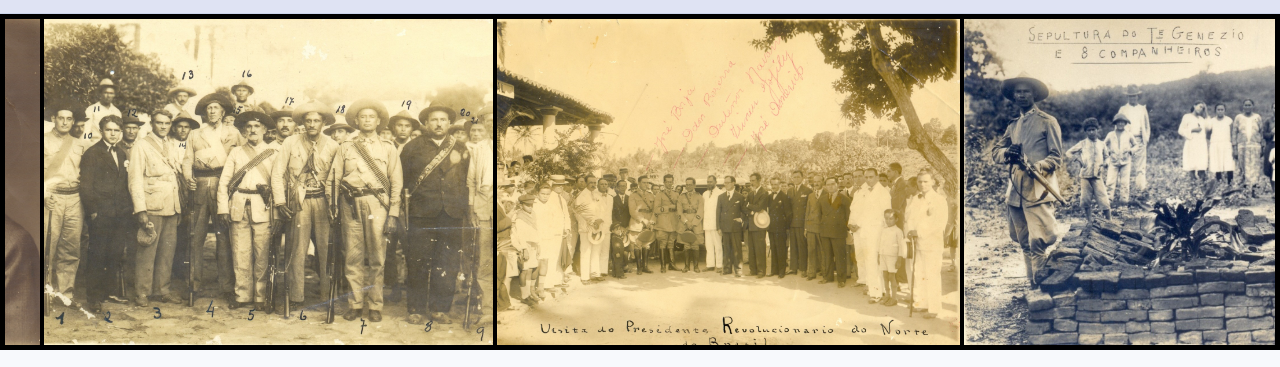
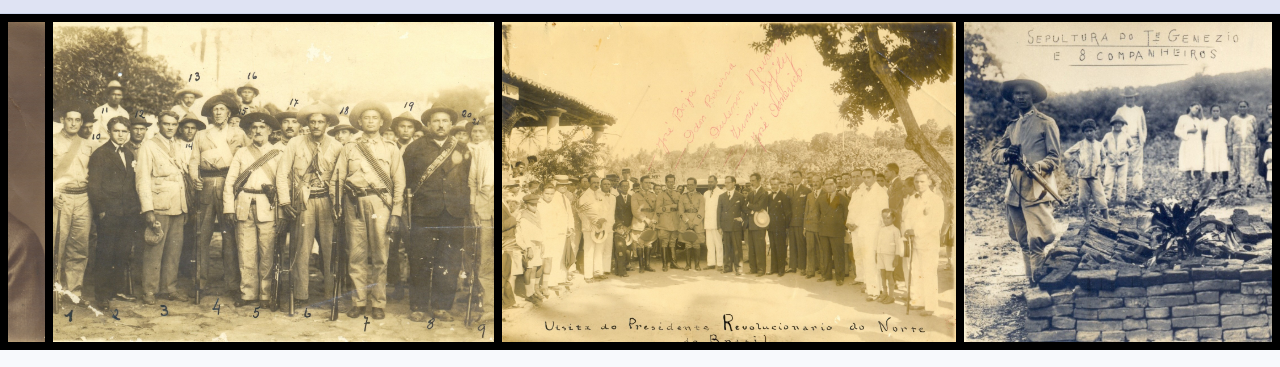
Before and after one commit to franciseven/prototipo-br-1930, a plain HTML site: page inicio_principais_telas/index.html in a window 1280 px wide. Shown: the part 65-432 px from the top of the page. Drawn offline with Linux system fonts and the light colour scheme.

Commit message:
Update index.html
- Aumento das bordas pretas entre as imagens
- Comportação das imagens nas bordas

```diff
--- a/inicio_principais_telas/index.html
+++ b/inicio_principais_telas/index.html
@@ -228,17 +228,17 @@
     justify-content: center;
     height: 100%;
     overflow: hidden;
-    border: 5px solid #000000;
+    border: 8px solid #000000;
     box-sizing: border-box;
   }
 
   .hero-images img {
+    flex: 1 1 auto;
+    width: 100%;
     height: 100%;
-    width: auto;
     object-fit: cover;
-    flex-shrink: 0;
-    cursor: pointer;
-    border-right: 4px solid #000000;
+    box-sizing: border-box;
+    border-right: 8px solid #000000;
   }
 
   .hero-images img:last-child {
```
